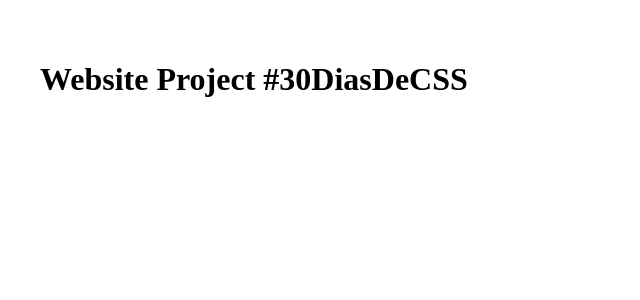
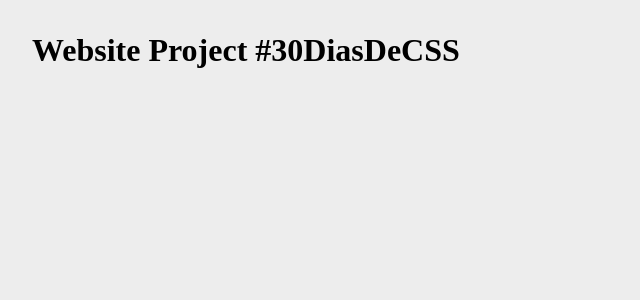
Before and after one commit to ThesllaDev/30DiasDeCSS-SASS, a React (Vite) app: page / in a window 1280 px wide. Shown: the top 300 px of the page, without its empty margins (0-640 px from the left). Built offline with nearby package versions, Linux system fonts and the light colour scheme.

Commit message:
💄Chore: add base and resets styles to the project

```diff
--- a/src/App.css
+++ b/src/App.css
@@ -1,3 +1,38 @@
+* {
+  box-sizing: border-box;
+  margin: 0px;
+  padding: 0px;
+}
+
+ul,
+ol {
+  list-style: none;
+}
+
+html {
+  scroll-behavior: smooth;
+}
+
+body {
+  background-color: #ededed;
+}
+
+a:focus,
+button:focus {
+  outline: #000 dotted 3px;
+  outline-offset: 0.3em;
+}
+
+img {
+  -o-object-fit: cover;
+     object-fit: cover;
+}
+
+p {
+  line-height: 1.5;
+  max-width: 80ch;
+}
+
 #root {
   max-width: 1280px;
   margin: 0 auto;
--- /dev/null
+++ b/src/App.scss
@@ -0,0 +1,8 @@
+@use "./assets/styles/reset";
+@use "./assets/styles/base";
+
+#root {
+	max-width: 1280px;
+	margin: 0 auto;
+	padding: 2rem;
+}
--- /dev/null
+++ b/src/assets/styles/_base.scss
@@ -0,0 +1,22 @@
+html {
+	scroll-behavior: smooth;
+}
+
+body {
+	background-color: #ededed;
+}
+
+a:focus,
+button:focus {
+	outline: #000 dotted 3px;
+	outline-offset: 0.3em;
+}
+
+img {
+	object-fit: cover;
+}
+
+p {
+	line-height: 1.5;
+	max-width: 80ch;
+}
--- /dev/null
+++ b/src/assets/styles/_reset.scss
@@ -0,0 +1,10 @@
+* {
+	box-sizing: border-box;
+	margin: 0px;
+	padding: 0px;
+}
+
+ul,
+ol {
+	list-style: none;
+}
```
